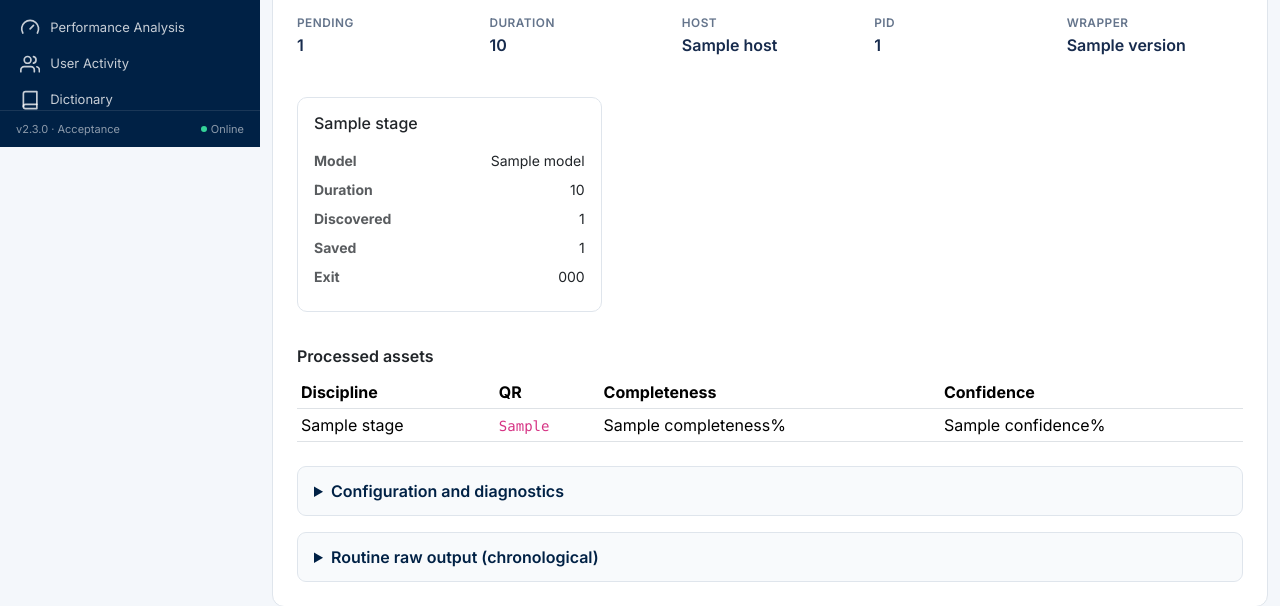
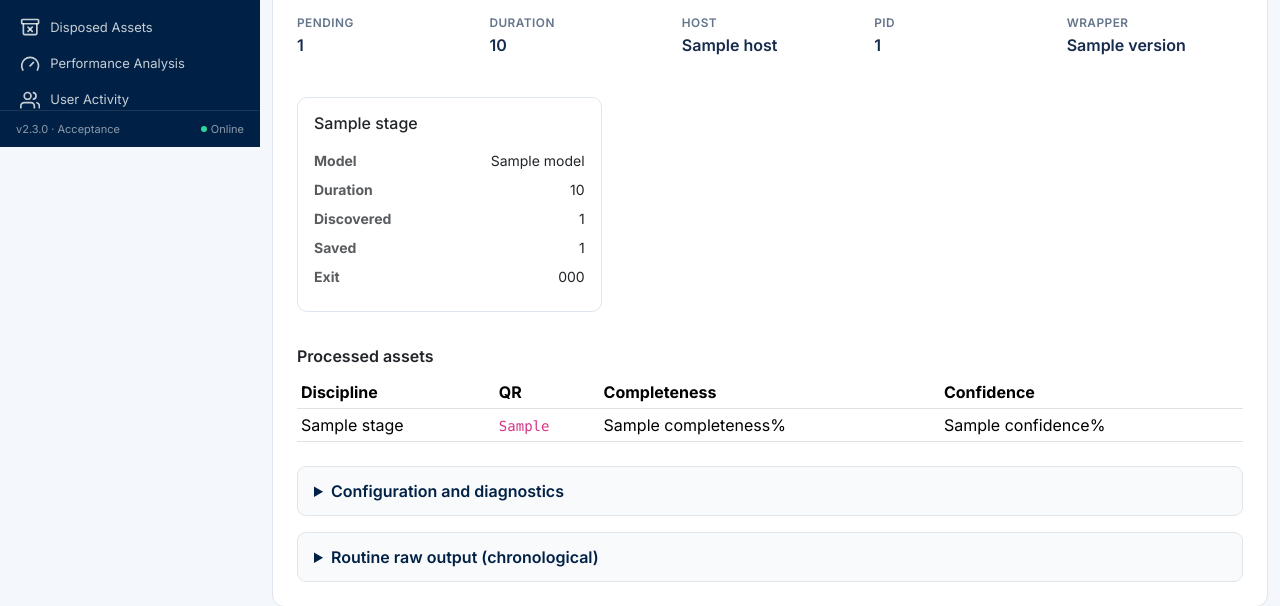
Before and after one commit to gandradepa/asset_capture_full_version_postgresql_ver008, a Flask app: template Dashboard/templates/log_read.html in a window 1280 px wide. Shown: the part 653-1259 px from the top of the page. Run offline with Flask 3, Linux system fonts and the light colour scheme; the template is opened without the code that fills it: most values are stand-ins (such as "Sample title", 1, 10 or a date in 2020); some libraries are stand-ins or nearby versions.

Commit message:
Add Disposed Assets to the shared shell sidebar
New Operations item (key "disposed", icon archiveX) below Life Cycle
Assessment, linking to .../#disposed - handleViewSwitch resolves that hash
to disposed-view. Propagated to all five byte-identical shell.js copies
(Dashboard, ME/BF/EL reviewers, SDI Process) and the ?v= cache-bust bumped
to 20260812-1 in every _shell.html, or browsers keep serving the old
sidebar. Like every other shell link it is not visibility-gated; the server
enforces the grant.

Co-Authored-By: Claude Opus 5 (1M context) <noreply@anthropic.com>

```diff
--- a/Dashboard/static/shell/shell.js
+++ b/Dashboard/static/shell/shell.js
@@ -36,6 +36,7 @@
     'kpis':      'https://dashboardprod.assetcap.facilities.ubc.ca/#analytics',
     'fls':       'https://dashboardprod.assetcap.facilities.ubc.ca/#fls-assets',
     'life':      'https://dashboardprod.assetcap.facilities.ubc.ca/life-cycle/',
+    'disposed':  'https://dashboardprod.assetcap.facilities.ubc.ca/#disposed',
     'cost':      'https://dashboardprod.assetcap.facilities.ubc.ca/#operational-cost',
     'useract':   'https://dashboardprod.assetcap.facilities.ubc.ca/#user-activity',
     'admin':     'https://dashboardprod.assetcap.facilities.ubc.ca/#user-admin',
@@ -66,6 +67,7 @@
     'dollar':     '<svg viewBox="0 0 24 24" fill="none" stroke="currentColor" stroke-width="2" stroke-linecap="round" stroke-linejoin="round"><line x1="12" y1="1" x2="12" y2="23"/><path d="M17 5H9.5a3.5 3.5 0 0 0 0 7h5a3.5 3.5 0 0 1 0 7H6"/></svg>',
     'gauge':      '<svg viewBox="0 0 24 24" fill="none" stroke="currentColor" stroke-width="2" stroke-linecap="round" stroke-linejoin="round"><path d="m12 14 4-4"/><path d="M3.34 19a10 10 0 1 1 17.32 0"/></svg>',
     'users':      '<svg viewBox="0 0 24 24" fill="none" stroke="currentColor" stroke-width="2" stroke-linecap="round" stroke-linejoin="round"><path d="M17 21v-2a4 4 0 0 0-4-4H5a4 4 0 0 0-4 4v2"/><circle cx="9" cy="7" r="4"/><path d="M23 21v-2a4 4 0 0 0-3-3.87"/><path d="M16 3.13a4 4 0 0 1 0 7.75"/></svg>',
+    'archiveX':   '<svg viewBox="0 0 24 24" fill="none" stroke="currentColor" stroke-width="2" stroke-linecap="round" stroke-linejoin="round"><rect x="2" y="3" width="20" height="5" rx="1"/><path d="M4 8v11a2 2 0 0 0 2 2h12a2 2 0 0 0 2-2V8"/><path d="m9.5 17 5-5"/><path d="m9.5 12 5 5"/></svg>',
     'userCog':    '<svg viewBox="0 0 24 24" fill="none" stroke="currentColor" stroke-width="2" stroke-linecap="round" stroke-linejoin="round"><circle cx="9" cy="7" r="4"/><path d="M3 21v-2a4 4 0 0 1 4-4h4"/><circle cx="18" cy="15" r="3"/><path d="m21.7 16.4-.9-.3"/><path d="m15.2 13.9-.9-.3"/><path d="m16.6 18.7.3-.9"/><path d="m19.1 12.2.3-.9"/><path d="m19.6 18.7-.4-1"/><path d="m16.8 12.3-.4-1"/><path d="m14.3 16.6 1-.4"/><path d="m20.7 13.8 1-.4"/></svg>',
     'key':        '<svg viewBox="0 0 24 24" fill="none" stroke="currentColor" stroke-width="2" stroke-linecap="round" stroke-linejoin="round"><path d="M21 2l-2 2m-7.61 7.61a5.5 5.5 0 1 1-7.778 7.778 5.5 5.5 0 0 1 7.777-7.777zm0 0L15.5 7.5m0 0l3 3L22 7l-3-3m-3.5 3.5L19 4"/></svg>',
     'logout':     '<svg viewBox="0 0 24 24" fill="none" stroke="currentColor" stroke-width="2" stroke-linecap="round" stroke-linejoin="round"><path d="M9 21H5a2 2 0 0 1-2-2V5a2 2 0 0 1 2-2h4"/><polyline points="16 17 21 12 16 7"/><line x1="21" y1="12" x2="9" y2="12"/></svg>'
@@ -97,6 +99,7 @@
         { key: 'logs',      icon: 'list',      text: 'Logs & Pending',        href: url('logs') },
         { key: 'fls',       icon: 'flame',     text: 'FLS Devices',           href: url('fls') },
         { key: 'life',      icon: 'activity',  text: 'Life Cycle Assessment', href: url('life') },
+        { key: 'disposed',  icon: 'archiveX',  text: 'Disposed Assets',       href: url('disposed') },
         { key: 'cost',      icon: 'gauge',     text: 'Performance Analysis',  href: url('cost') },
         { key: 'useract',   icon: 'users',     text: 'User Activity',         href: url('useract') },
         { key: 'dict',      icon: 'book',      text: 'Dictionary',            href: url('dict') }
--- a/Dashboard/templates/_shell.html
+++ b/Dashboard/templates/_shell.html
@@ -3,9 +3,9 @@
    Pure CSS + JS, no Tailwind/jQuery dependency.
    Suppresses itself automatically when the page is rendered inside
    an iframe (Dashboard's embedded sub-app views). #}
-<link rel="stylesheet" href="{{ url_for('static', filename='shell/shell.css') }}?v=20260623-3">
+<link rel="stylesheet" href="{{ url_for('static', filename='shell/shell.css') }}?v=20260812-1">
 <meta name="acshell-active" content="{{ acshell_active | default('dashboard') }}">
 {% if current_user is defined and current_user.is_authenticated %}
 <meta name="acshell-user" content="{{ current_user.username or username or 'User' }}">
 {% endif %}
-<script src="{{ url_for('static', filename='shell/shell.js') }}?v=20260623-3" defer></script>
+<script src="{{ url_for('static', filename='shell/shell.js') }}?v=20260812-1" defer></script>
--- a/SDI_process/static/shell/shell.js
+++ b/SDI_process/static/shell/shell.js
@@ -36,6 +36,7 @@
     'kpis':      'https://dashboardprod.assetcap.facilities.ubc.ca/#analytics',
     'fls':       'https://dashboardprod.assetcap.facilities.ubc.ca/#fls-assets',
     'life':      'https://dashboardprod.assetcap.facilities.ubc.ca/life-cycle/',
+    'disposed':  'https://dashboardprod.assetcap.facilities.ubc.ca/#disposed',
     'cost':      'https://dashboardprod.assetcap.facilities.ubc.ca/#operational-cost',
     'useract':   'https://dashboardprod.assetcap.facilities.ubc.ca/#user-activity',
     'admin':     'https://dashboardprod.assetcap.facilities.ubc.ca/#user-admin',
@@ -66,6 +67,7 @@
     'dollar':     '<svg viewBox="0 0 24 24" fill="none" stroke="currentColor" stroke-width="2" stroke-linecap="round" stroke-linejoin="round"><line x1="12" y1="1" x2="12" y2="23"/><path d="M17 5H9.5a3.5 3.5 0 0 0 0 7h5a3.5 3.5 0 0 1 0 7H6"/></svg>',
     'gauge':      '<svg viewBox="0 0 24 24" fill="none" stroke="currentColor" stroke-width="2" stroke-linecap="round" stroke-linejoin="round"><path d="m12 14 4-4"/><path d="M3.34 19a10 10 0 1 1 17.32 0"/></svg>',
     'users':      '<svg viewBox="0 0 24 24" fill="none" stroke="currentColor" stroke-width="2" stroke-linecap="round" stroke-linejoin="round"><path d="M17 21v-2a4 4 0 0 0-4-4H5a4 4 0 0 0-4 4v2"/><circle cx="9" cy="7" r="4"/><path d="M23 21v-2a4 4 0 0 0-3-3.87"/><path d="M16 3.13a4 4 0 0 1 0 7.75"/></svg>',
+    'archiveX':   '<svg viewBox="0 0 24 24" fill="none" stroke="currentColor" stroke-width="2" stroke-linecap="round" stroke-linejoin="round"><rect x="2" y="3" width="20" height="5" rx="1"/><path d="M4 8v11a2 2 0 0 0 2 2h12a2 2 0 0 0 2-2V8"/><path d="m9.5 17 5-5"/><path d="m9.5 12 5 5"/></svg>',
     'userCog':    '<svg viewBox="0 0 24 24" fill="none" stroke="currentColor" stroke-width="2" stroke-linecap="round" stroke-linejoin="round"><circle cx="9" cy="7" r="4"/><path d="M3 21v-2a4 4 0 0 1 4-4h4"/><circle cx="18" cy="15" r="3"/><path d="m21.7 16.4-.9-.3"/><path d="m15.2 13.9-.9-.3"/><path d="m16.6 18.7.3-.9"/><path d="m19.1 12.2.3-.9"/><path d="m19.6 18.7-.4-1"/><path d="m16.8 12.3-.4-1"/><path d="m14.3 16.6 1-.4"/><path d="m20.7 13.8 1-.4"/></svg>',
     'key':        '<svg viewBox="0 0 24 24" fill="none" stroke="currentColor" stroke-width="2" stroke-linecap="round" stroke-linejoin="round"><path d="M21 2l-2 2m-7.61 7.61a5.5 5.5 0 1 1-7.778 7.778 5.5 5.5 0 0 1 7.777-7.777zm0 0L15.5 7.5m0 0l3 3L22 7l-3-3m-3.5 3.5L19 4"/></svg>',
     'logout':     '<svg viewBox="0 0 24 24" fill="none" stroke="currentColor" stroke-width="2" stroke-linecap="round" stroke-linejoin="round"><path d="M9 21H5a2 2 0 0 1-2-2V5a2 2 0 0 1 2-2h4"/><polyline points="16 17 21 12 16 7"/><line x1="21" y1="12" x2="9" y2="12"/></svg>'
@@ -97,6 +99,7 @@
         { key: 'logs',      icon: 'list',      text: 'Logs & Pending',        href: url('logs') },
         { key: 'fls',       icon: 'flame',     text: 'FLS Devices',           href: url('fls') },
         { key: 'life',      icon: 'activity',  text: 'Life Cycle Assessment', href: url('life') },
+        { key: 'disposed',  icon: 'archiveX',  text: 'Disposed Assets',       href: url('disposed') },
         { key: 'cost',      icon: 'gauge',     text: 'Performance Analysis',  href: url('cost') },
         { key: 'useract',   icon: 'users',     text: 'User Activity',         href: url('useract') },
         { key: 'dict',      icon: 'book',      text: 'Dictionary',            href: url('dict') }
--- a/SDI_process/template/_shell.html
+++ b/SDI_process/template/_shell.html
@@ -1,7 +1,7 @@
 {# UBC Asset Management shell — sidebar + topbar overlay. #}
-<link rel="stylesheet" href="{{ url_for('static', filename='shell/shell.css') }}?v=20260623-3">
+<link rel="stylesheet" href="{{ url_for('static', filename='shell/shell.css') }}?v=20260812-1">
 <meta name="acshell-active" content="sdi">
 {% if current_user is defined and current_user.is_authenticated %}
 <meta name="acshell-user" content="{{ current_user.username or username or 'User' }}">
 {% endif %}
-<script src="{{ url_for('static', filename='shell/shell.js') }}?v=20260623-3" defer></script>
+<script src="{{ url_for('static', filename='shell/shell.js') }}?v=20260812-1" defer></script>
--- a/review/Asset_dasboard_browser_BF/review_asset_templates/_shell.html
+++ b/review/Asset_dasboard_browser_BF/review_asset_templates/_shell.html
@@ -1,7 +1,7 @@
 {# UBC Asset Management shell — sidebar + topbar overlay. #}
-<link rel="stylesheet" href="{{ url_for('static', filename='shell/shell.css') }}?v=20260623-3">
+<link rel="stylesheet" href="{{ url_for('static', filename='shell/shell.css') }}?v=20260812-1">
 <meta name="acshell-active" content="bf-review">
 {% if current_user is defined and current_user.is_authenticated %}
 <meta name="acshell-user" content="{{ current_user.username or username or 'User' }}">
 {% endif %}
-<script src="{{ url_for('static', filename='shell/shell.js') }}?v=20260623-3" defer></script>
+<script src="{{ url_for('static', filename='shell/shell.js') }}?v=20260812-1" defer></script>
--- a/review/Asset_dasboard_browser_BF/review_asset_templates/static/shell/shell.js
+++ b/review/Asset_dasboard_browser_BF/review_asset_templates/static/shell/shell.js
@@ -36,6 +36,7 @@
     'kpis':      'https://dashboardprod.assetcap.facilities.ubc.ca/#analytics',
     'fls':       'https://dashboardprod.assetcap.facilities.ubc.ca/#fls-assets',
     'life':      'https://dashboardprod.assetcap.facilities.ubc.ca/life-cycle/',
+    'disposed':  'https://dashboardprod.assetcap.facilities.ubc.ca/#disposed',
     'cost':      'https://dashboardprod.assetcap.facilities.ubc.ca/#operational-cost',
     'useract':   'https://dashboardprod.assetcap.facilities.ubc.ca/#user-activity',
     'admin':     'https://dashboardprod.assetcap.facilities.ubc.ca/#user-admin',
@@ -66,6 +67,7 @@
     'dollar':     '<svg viewBox="0 0 24 24" fill="none" stroke="currentColor" stroke-width="2" stroke-linecap="round" stroke-linejoin="round"><line x1="12" y1="1" x2="12" y2="23"/><path d="M17 5H9.5a3.5 3.5 0 0 0 0 7h5a3.5 3.5 0 0 1 0 7H6"/></svg>',
     'gauge':      '<svg viewBox="0 0 24 24" fill="none" stroke="currentColor" stroke-width="2" stroke-linecap="round" stroke-linejoin="round"><path d="m12 14 4-4"/><path d="M3.34 19a10 10 0 1 1 17.32 0"/></svg>',
     'users':      '<svg viewBox="0 0 24 24" fill="none" stroke="currentColor" stroke-width="2" stroke-linecap="round" stroke-linejoin="round"><path d="M17 21v-2a4 4 0 0 0-4-4H5a4 4 0 0 0-4 4v2"/><circle cx="9" cy="7" r="4"/><path d="M23 21v-2a4 4 0 0 0-3-3.87"/><path d="M16 3.13a4 4 0 0 1 0 7.75"/></svg>',
+    'archiveX':   '<svg viewBox="0 0 24 24" fill="none" stroke="currentColor" stroke-width="2" stroke-linecap="round" stroke-linejoin="round"><rect x="2" y="3" width="20" height="5" rx="1"/><path d="M4 8v11a2 2 0 0 0 2 2h12a2 2 0 0 0 2-2V8"/><path d="m9.5 17 5-5"/><path d="m9.5 12 5 5"/></svg>',
     'userCog':    '<svg viewBox="0 0 24 24" fill="none" stroke="currentColor" stroke-width="2" stroke-linecap="round" stroke-linejoin="round"><circle cx="9" cy="7" r="4"/><path d="M3 21v-2a4 4 0 0 1 4-4h4"/><circle cx="18" cy="15" r="3"/><path d="m21.7 16.4-.9-.3"/><path d="m15.2 13.9-.9-.3"/><path d="m16.6 18.7.3-.9"/><path d="m19.1 12.2.3-.9"/><path d="m19.6 18.7-.4-1"/><path d="m16.8 12.3-.4-1"/><path d="m14.3 16.6 1-.4"/><path d="m20.7 13.8 1-.4"/></svg>',
     'key':        '<svg viewBox="0 0 24 24" fill="none" stroke="currentColor" stroke-width="2" stroke-linecap="round" stroke-linejoin="round"><path d="M21 2l-2 2m-7.61 7.61a5.5 5.5 0 1 1-7.778 7.778 5.5 5.5 0 0 1 7.777-7.777zm0 0L15.5 7.5m0 0l3 3L22 7l-3-3m-3.5 3.5L19 4"/></svg>',
     'logout':     '<svg viewBox="0 0 24 24" fill="none" stroke="currentColor" stroke-width="2" stroke-linecap="round" stroke-linejoin="round"><path d="M9 21H5a2 2 0 0 1-2-2V5a2 2 0 0 1 2-2h4"/><polyline points="16 17 21 12 16 7"/><line x1="21" y1="12" x2="9" y2="12"/></svg>'
@@ -97,6 +99,7 @@
         { key: 'logs',      icon: 'list',      text: 'Logs & Pending',        href: url('logs') },
         { key: 'fls',       icon: 'flame',     text: 'FLS Devices',           href: url('fls') },
         { key: 'life',      icon: 'activity',  text: 'Life Cycle Assessment', href: url('life') },
+        { key: 'disposed',  icon: 'archiveX',  text: 'Disposed Assets',       href: url('disposed') },
         { key: 'cost',      icon: 'gauge',     text: 'Performance Analysis',  href: url('cost') },
         { key: 'useract',   icon: 'users',     text: 'User Activity',         href: url('useract') },
         { key: 'dict',      icon: 'book',      text: 'Dictionary',            href: url('dict') }
--- a/review/Asset_dasboard_browser_ME/review_asset_templates/_shell.html
+++ b/review/Asset_dasboard_browser_ME/review_asset_templates/_shell.html
@@ -1,7 +1,7 @@
 {# UBC Asset Management shell — sidebar + topbar overlay. #}
-<link rel="stylesheet" href="{{ url_for('static', filename='shell/shell.css') }}?v=20260623-3">
+<link rel="stylesheet" href="{{ url_for('static', filename='shell/shell.css') }}?v=20260812-1">
 <meta name="acshell-active" content="me-review">
 {% if current_user is defined and current_user.is_authenticated %}
 <meta name="acshell-user" content="{{ current_user.username or username or 'User' }}">
 {% endif %}
-<script src="{{ url_for('static', filename='shell/shell.js') }}?v=20260623-3" defer></script>
+<script src="{{ url_for('static', filename='shell/shell.js') }}?v=20260812-1" defer></script>
--- a/review/Asset_dasboard_browser_ME/review_asset_templates/static/shell/shell.js
+++ b/review/Asset_dasboard_browser_ME/review_asset_templates/static/shell/shell.js
@@ -36,6 +36,7 @@
     'kpis':      'https://dashboardprod.assetcap.facilities.ubc.ca/#analytics',
     'fls':       'https://dashboardprod.assetcap.facilities.ubc.ca/#fls-assets',
     'life':      'https://dashboardprod.assetcap.facilities.ubc.ca/life-cycle/',
+    'disposed':  'https://dashboardprod.assetcap.facilities.ubc.ca/#disposed',
     'cost':      'https://dashboardprod.assetcap.facilities.ubc.ca/#operational-cost',
     'useract':   'https://dashboardprod.assetcap.facilities.ubc.ca/#user-activity',
     'admin':     'https://dashboardprod.assetcap.facilities.ubc.ca/#user-admin',
@@ -66,6 +67,7 @@
     'dollar':     '<svg viewBox="0 0 24 24" fill="none" stroke="currentColor" stroke-width="2" stroke-linecap="round" stroke-linejoin="round"><line x1="12" y1="1" x2="12" y2="23"/><path d="M17 5H9.5a3.5 3.5 0 0 0 0 7h5a3.5 3.5 0 0 1 0 7H6"/></svg>',
     'gauge':      '<svg viewBox="0 0 24 24" fill="none" stroke="currentColor" stroke-width="2" stroke-linecap="round" stroke-linejoin="round"><path d="m12 14 4-4"/><path d="M3.34 19a10 10 0 1 1 17.32 0"/></svg>',
     'users':      '<svg viewBox="0 0 24 24" fill="none" stroke="currentColor" stroke-width="2" stroke-linecap="round" stroke-linejoin="round"><path d="M17 21v-2a4 4 0 0 0-4-4H5a4 4 0 0 0-4 4v2"/><circle cx="9" cy="7" r="4"/><path d="M23 21v-2a4 4 0 0 0-3-3.87"/><path d="M16 3.13a4 4 0 0 1 0 7.75"/></svg>',
+    'archiveX':   '<svg viewBox="0 0 24 24" fill="none" stroke="currentColor" stroke-width="2" stroke-linecap="round" stroke-linejoin="round"><rect x="2" y="3" width="20" height="5" rx="1"/><path d="M4 8v11a2 2 0 0 0 2 2h12a2 2 0 0 0 2-2V8"/><path d="m9.5 17 5-5"/><path d="m9.5 12 5 5"/></svg>',
     'userCog':    '<svg viewBox="0 0 24 24" fill="none" stroke="currentColor" stroke-width="2" stroke-linecap="round" stroke-linejoin="round"><circle cx="9" cy="7" r="4"/><path d="M3 21v-2a4 4 0 0 1 4-4h4"/><circle cx="18" cy="15" r="3"/><path d="m21.7 16.4-.9-.3"/><path d="m15.2 13.9-.9-.3"/><path d="m16.6 18.7.3-.9"/><path d="m19.1 12.2.3-.9"/><path d="m19.6 18.7-.4-1"/><path d="m16.8 12.3-.4-1"/><path d="m14.3 16.6 1-.4"/><path d="m20.7 13.8 1-.4"/></svg>',
     'key':        '<svg viewBox="0 0 24 24" fill="none" stroke="currentColor" stroke-width="2" stroke-linecap="round" stroke-linejoin="round"><path d="M21 2l-2 2m-7.61 7.61a5.5 5.5 0 1 1-7.778 7.778 5.5 5.5 0 0 1 7.777-7.777zm0 0L15.5 7.5m0 0l3 3L22 7l-3-3m-3.5 3.5L19 4"/></svg>',
     'logout':     '<svg viewBox="0 0 24 24" fill="none" stroke="currentColor" stroke-width="2" stroke-linecap="round" stroke-linejoin="round"><path d="M9 21H5a2 2 0 0 1-2-2V5a2 2 0 0 1 2-2h4"/><polyline points="16 17 21 12 16 7"/><line x1="21" y1="12" x2="9" y2="12"/></svg>'
@@ -97,6 +99,7 @@
         { key: 'logs',      icon: 'list',      text: 'Logs & Pending',        href: url('logs') },
         { key: 'fls',       icon: 'flame',     text: 'FLS Devices',           href: url('fls') },
         { key: 'life',      icon: 'activity',  text: 'Life Cycle Assessment', href: url('life') },
+        { key: 'disposed',  icon: 'archiveX',  text: 'Disposed Assets',       href: url('disposed') },
         { key: 'cost',      icon: 'gauge',     text: 'Performance Analysis',  href: url('cost') },
         { key: 'useract',   icon: 'users',     text: 'User Activity',         href: url('useract') },
         { key: 'dict',      icon: 'book',      text: 'Dictionary',            href: url('dict') }
--- a/review/Asset_dashboard_browser_EL/review_asset_templates/_shell.html
+++ b/review/Asset_dashboard_browser_EL/review_asset_templates/_shell.html
@@ -1,7 +1,7 @@
 {# UBC Asset Management shell — sidebar + topbar overlay. #}
-<link rel="stylesheet" href="{{ url_for('static', filename='shell/shell.css') }}?v=20260623-3">
+<link rel="stylesheet" href="{{ url_for('static', filename='shell/shell.css') }}?v=20260812-1">
 <meta name="acshell-active" content="el-review">
 {% if current_user is defined and current_user.is_authenticated %}
 <meta name="acshell-user" content="{{ current_user.username or username or 'User' }}">
 {% endif %}
-<script src="{{ url_for('static', filename='shell/shell.js') }}?v=20260623-3" defer></script>
+<script src="{{ url_for('static', filename='shell/shell.js') }}?v=20260812-1" defer></script>
--- a/review/Asset_dashboard_browser_EL/review_asset_templates/static/shell/shell.js
+++ b/review/Asset_dashboard_browser_EL/review_asset_templates/static/shell/shell.js
@@ -36,6 +36,7 @@
     'kpis':      'https://dashboardprod.assetcap.facilities.ubc.ca/#analytics',
     'fls':       'https://dashboardprod.assetcap.facilities.ubc.ca/#fls-assets',
     'life':      'https://dashboardprod.assetcap.facilities.ubc.ca/life-cycle/',
+    'disposed':  'https://dashboardprod.assetcap.facilities.ubc.ca/#disposed',
     'cost':      'https://dashboardprod.assetcap.facilities.ubc.ca/#operational-cost',
     'useract':   'https://dashboardprod.assetcap.facilities.ubc.ca/#user-activity',
     'admin':     'https://dashboardprod.assetcap.facilities.ubc.ca/#user-admin',
@@ -66,6 +67,7 @@
     'dollar':     '<svg viewBox="0 0 24 24" fill="none" stroke="currentColor" stroke-width="2" stroke-linecap="round" stroke-linejoin="round"><line x1="12" y1="1" x2="12" y2="23"/><path d="M17 5H9.5a3.5 3.5 0 0 0 0 7h5a3.5 3.5 0 0 1 0 7H6"/></svg>',
     'gauge':      '<svg viewBox="0 0 24 24" fill="none" stroke="currentColor" stroke-width="2" stroke-linecap="round" stroke-linejoin="round"><path d="m12 14 4-4"/><path d="M3.34 19a10 10 0 1 1 17.32 0"/></svg>',
     'users':      '<svg viewBox="0 0 24 24" fill="none" stroke="currentColor" stroke-width="2" stroke-linecap="round" stroke-linejoin="round"><path d="M17 21v-2a4 4 0 0 0-4-4H5a4 4 0 0 0-4 4v2"/><circle cx="9" cy="7" r="4"/><path d="M23 21v-2a4 4 0 0 0-3-3.87"/><path d="M16 3.13a4 4 0 0 1 0 7.75"/></svg>',
+    'archiveX':   '<svg viewBox="0 0 24 24" fill="none" stroke="currentColor" stroke-width="2" stroke-linecap="round" stroke-linejoin="round"><rect x="2" y="3" width="20" height="5" rx="1"/><path d="M4 8v11a2 2 0 0 0 2 2h12a2 2 0 0 0 2-2V8"/><path d="m9.5 17 5-5"/><path d="m9.5 12 5 5"/></svg>',
     'userCog':    '<svg viewBox="0 0 24 24" fill="none" stroke="currentColor" stroke-width="2" stroke-linecap="round" stroke-linejoin="round"><circle cx="9" cy="7" r="4"/><path d="M3 21v-2a4 4 0 0 1 4-4h4"/><circle cx="18" cy="15" r="3"/><path d="m21.7 16.4-.9-.3"/><path d="m15.2 13.9-.9-.3"/><path d="m16.6 18.7.3-.9"/><path d="m19.1 12.2.3-.9"/><path d="m19.6 18.7-.4-1"/><path d="m16.8 12.3-.4-1"/><path d="m14.3 16.6 1-.4"/><path d="m20.7 13.8 1-.4"/></svg>',
     'key':        '<svg viewBox="0 0 24 24" fill="none" stroke="currentColor" stroke-width="2" stroke-linecap="round" stroke-linejoin="round"><path d="M21 2l-2 2m-7.61 7.61a5.5 5.5 0 1 1-7.778 7.778 5.5 5.5 0 0 1 7.777-7.777zm0 0L15.5 7.5m0 0l3 3L22 7l-3-3m-3.5 3.5L19 4"/></svg>',
     'logout':     '<svg viewBox="0 0 24 24" fill="none" stroke="currentColor" stroke-width="2" stroke-linecap="round" stroke-linejoin="round"><path d="M9 21H5a2 2 0 0 1-2-2V5a2 2 0 0 1 2-2h4"/><polyline points="16 17 21 12 16 7"/><line x1="21" y1="12" x2="9" y2="12"/></svg>'
@@ -97,6 +99,7 @@
         { key: 'logs',      icon: 'list',      text: 'Logs & Pending',        href: url('logs') },
         { key: 'fls',       icon: 'flame',     text: 'FLS Devices',           href: url('fls') },
         { key: 'life',      icon: 'activity',  text: 'Life Cycle Assessment', href: url('life') },
+        { key: 'disposed',  icon: 'archiveX',  text: 'Disposed Assets',       href: url('disposed') },
         { key: 'cost',      icon: 'gauge',     text: 'Performance Analysis',  href: url('cost') },
         { key: 'useract',   icon: 'users',     text: 'User Activity',         href: url('useract') },
         { key: 'dict',      icon: 'book',      text: 'Dictionary',            href: url('dict') }
```
